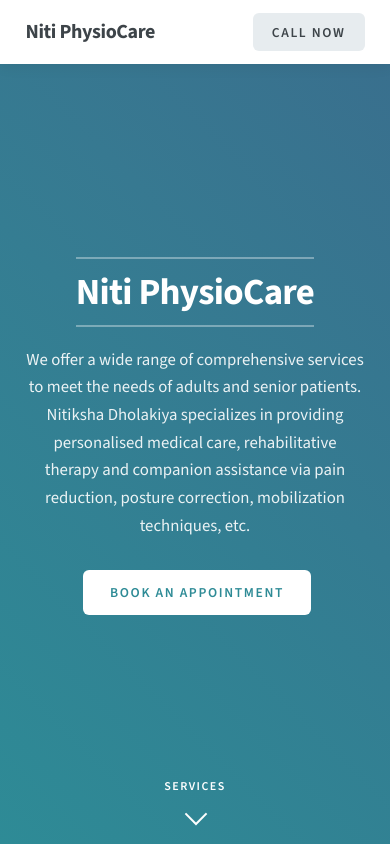
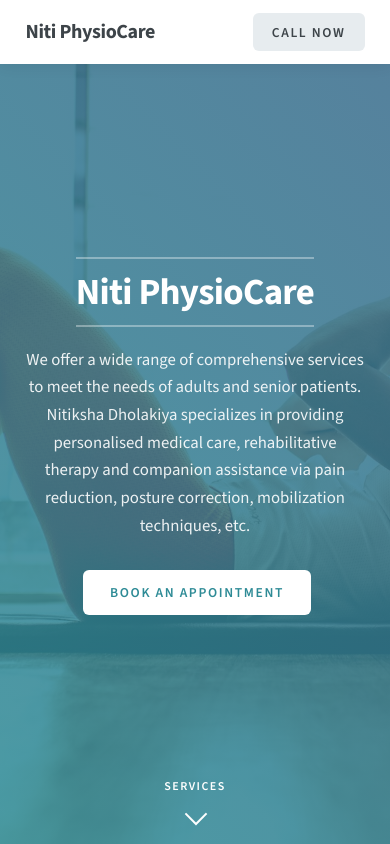
Before and after one commit to horcruxzz/niti-physiocare, a plain HTML site: page index.html in a window 390 px wide. Shown: the top 844 px of the page. Drawn offline with nearby package versions, Linux system fonts and the light colour scheme.

Commit message:
Enable banner background image
The original banner.jpg was never archived (unrecoverable), so add a
suitable free-licensed physiotherapy photo behind the teal overlay,
matching the original Stellar full-height banner. Use scroll attachment
on mobile to avoid blank-banner rendering.

Co-Authored-By: Claude Opus 4.8 <noreply@anthropic.com>

```diff
--- a/styles.css
+++ b/styles.css
@@ -96,8 +96,12 @@ img { max-width: 100%; }
   text-align: center;
   min-height: 100vh; padding: 8em 1.5em 6em;
   color: #fff;
-  background: linear-gradient(45deg, rgba(46,139,150,.92), rgba(58,107,140,.92)),
-              radial-gradient(circle at 30% 20%, rgba(255,255,255,.12), transparent 60%);
+  background:
+    linear-gradient(45deg, rgba(46,139,150,.86), rgba(58,107,140,.86)),
+    url("images/banner.jpg");
+  background-size: cover;
+  background-position: center;
+  background-attachment: fixed;
   background-color: var(--banner-a);
 }
 #banner .inner { max-width: 800px; }
@@ -222,6 +226,7 @@ input[type="submit"]:hover { background: var(--accent-dark); }
   #nav ul { gap: .9em; }
   #nav a:not(.button) { display: none; }
   #nav .special { display: block; }
+  #banner { background-attachment: scroll; }
   #banner h2 { font-size: 2.3rem; }
   .wrapper { padding: 3.5em 1.25em; }
   .col-6 { flex-basis: 100%; }
```
Also changed, not shown: images/banner.jpg (added).
